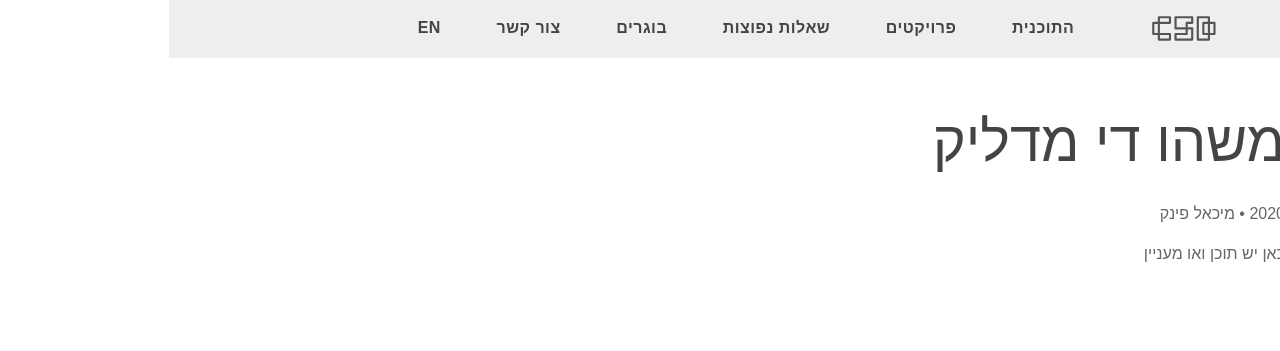
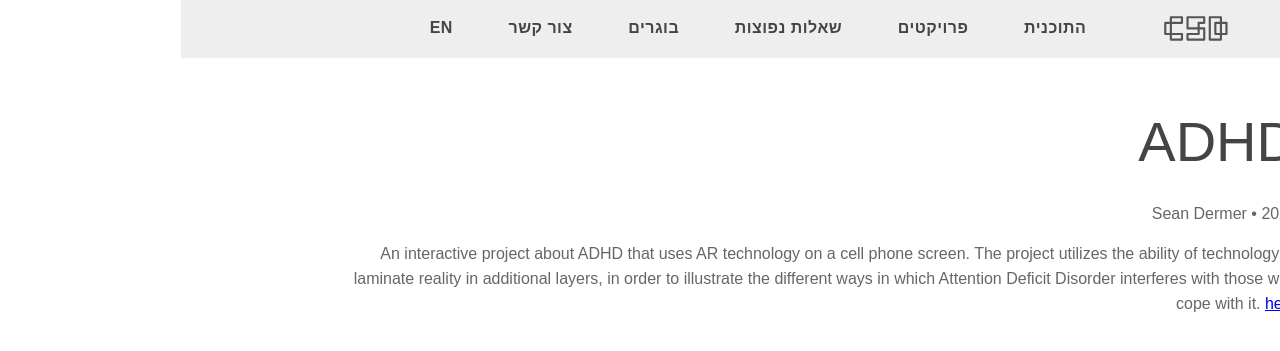
Before and after one commit to bsc-des/csd.degree, a Jekyll site: the page built from _posts/projects/2020-07-12-משהו-די-מדליק.md, in a window 1280 px wide. Shown: the top 351 px of the page. Built offline with Jekyll 4.4.1, drawn with Linux system fonts in a browser that asks for light colours; some web fonts are replaced.

Commit message:
Update Project “2020-07-12-משהו-די-מדליק”

```diff
--- a/_posts/projects/2020-07-12-משהו-די-מדליק.md
+++ b/_posts/projects/2020-07-12-משהו-די-מדליק.md
@@ -1,13 +1,12 @@
 ---
 layout: post
 permalink: projects/:title
-title: משהו די מדליק
-author: מיכאל פינק
-date: 2020-07-12T07:10:58.912Z
-thumbnail: /assets/images/uploads/desert.jpg
+title: ADHD
+author: Sean Dermer
+date: 2019-03-08T19:21:00.000Z
+thumbnail: https://2019.bezalel.ac.il/wp-content/uploads/2019/07/sean_dermer_3-800x533.jpg
 tags:
-  - עיצוב תעשייתי
-  - תקשורת חזותית
-  - Machine Learning
+  - Visual Communication
+  - Final Project
 ---
-כאן יש תוכן ואו מעניין
+An interactive project about ADHD that uses AR technology on a cell phone screen. The project utilizes the ability of technology to laminate reality in additional layers, in order to illustrate the different ways in which Attention Deficit Disorder interferes with those who cope with it. [here](https://2019.bezalel.ac.il/en/visual-communications/%d7%a9%d7%95%d7%9f-%d7%93%d7%a8%d7%9e%d7%a8/)
```
